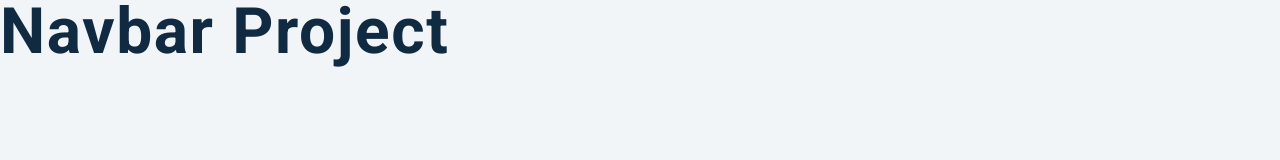
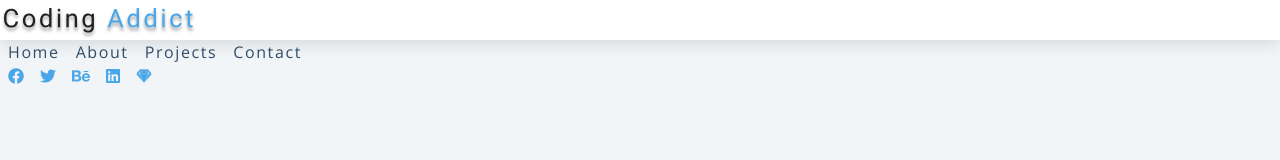
Before and after one commit to DanieleErcoli243/navbar, a plain HTML site: page index.html in a window 1280 px wide. Drawn offline with nearby package versions, Linux system fonts and the light colour scheme.

Commit message:
worked on the navbar inside the header

```diff
--- a/index.html
+++ b/index.html
@@ -1,21 +1,72 @@
 <!DOCTYPE html>
 <html lang="en">
+
 <head>
   <meta charset="UTF-8" />
   <meta name="viewport" content="width=device-width, initial-scale=1.0" />
   <title>Navbar</title>
   <!-- font-awesome -->
-    <link
-      rel="stylesheet"
-      href="https://cdnjs.cloudflare.com/ajax/libs/font-awesome/5.14.0/css/all.min.css"
-    />
+  <link rel="stylesheet" href="https://cdnjs.cloudflare.com/ajax/libs/font-awesome/5.14.0/css/all.min.css" />
 
   <!-- styles -->
   <link rel="stylesheet" href="styles.css" />
 </head>
+
 <body>
-    <h1>navbar project</h1>
+  <header>
+    <nav class="nav-header">
+      <img src="./logo.svg" class="logo" alt="image representing a logo">
+      <button class="nav-toggle">
+        <i class="fas fa-bars"></i>
+      </button>
+    </nav>
+  </header>
+  <!-- links -->
+  <ul class="links">
+    <li>
+      <a href="index.html">home</a>
+    </li>
+    <li>
+      <a href="about.html">about</a>
+    </li>
+    <li>
+      <a href="projects.html">projects</a>
+    </li>
+    <li>
+      <a href="contact.html">contact</a>
+    </li>
+  </ul>
+  <!-- social media -->
+  <ul class="social-icons">
+    <li>
+      <a href="https://www.twitter.com">
+        <i class="fab fa-facebook"></i>
+      </a>
+    </li>
+    <li>
+      <a href="https://www.twitter.com">
+        <i class="fab fa-twitter"></i>
+      </a>
+    </li>
+    <li>
+      <a href="https://www.twitter.com">
+        <i class="fab fa-behance"></i>
+      </a>
+    </li>
+    <li>
+      <a href="https://www.twitter.com">
+        <i class="fab fa-linkedin"></i>
+      </a>
+    </li>
+    <li>
+      <a href="https://www.twitter.com">
+        <i class="fab fa-sketch"></i>
+      </a>
+    </li>
+  </ul>
+
   <!-- javascript -->
   <script src="app.js"></script>
 </body>
+
 </html>
```
Lines whose indentation alone changed are shown as unchanged.
